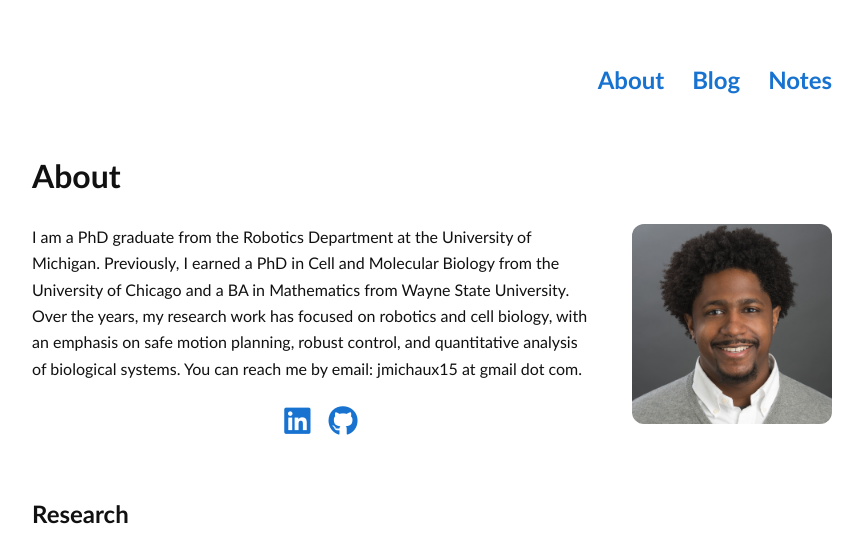
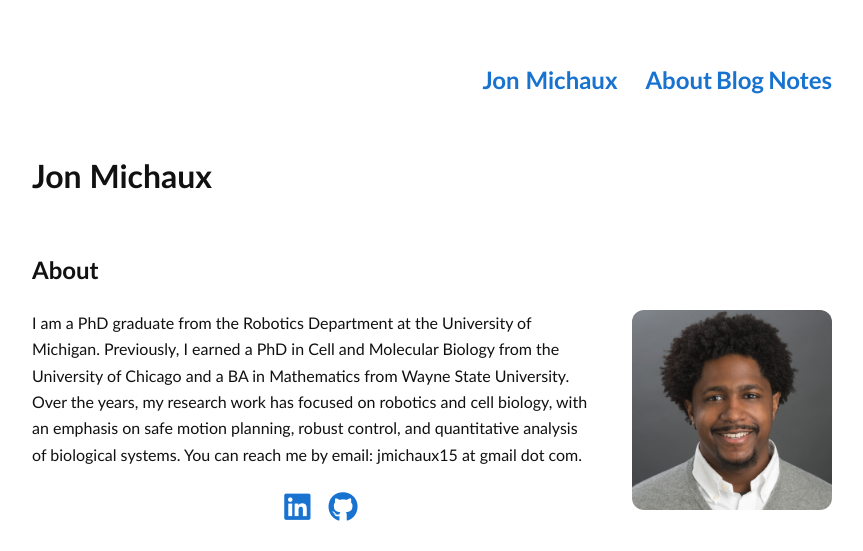
Before and after one commit to jmichaux/jmichaux.github.io, a Jekyll site: the page built from index.md, in a window 1280 px wide, cut to the strip 0-551 px from the top of the page. Shown: the whole strip, without its empty margins (208-1071 px from the left). Built offline with Jekyll 4.4.1, drawn with Linux system fonts in a browser that asks for light colours; a style sheet for code colours, icons or effects is not loaded.

Commit message:
hopefully fixed

```diff
--- a/_layouts/default.html
+++ b/_layouts/default.html
@@ -13,10 +13,15 @@
   <script src="https://cdn.jsdelivr.net/npm/mathjax@3/es5/tex-mml-chtml.js"></script>
 </head>
 <body>
-<nav>
-  <a href="/#about">About</a>
-  <a href="/blog">Blog</a>
-  <a href="/notes">Notes</a>
+<nav class="topnav">
+  <div class="brand">
+    <a href="/">Jon Michaux</a>
+  </div>
+  <div class="links">
+    <a href="/#about">About</a>
+    <a href="/blog">Blog</a>
+    <a href="/notes">Notes</a>
+  </div>
 </nav>
   <main>
     {{ content }}
--- a/index.md
+++ b/index.md
@@ -1,8 +1,9 @@
 ---
 layout: page
-title: About
-permalink: /about/
+title: Jon Michaux
 ---
+
+## About {#about}
 
 <div class="about-container">
 
@@ -27,6 +28,7 @@ and a BA in Mathematics from Wayne State University. Over the years, my research
 </div>
 
 ## Research
+
 <div class="pub-list">
 {% for pub in site.data.publications %}
   <div class="pub">
```
